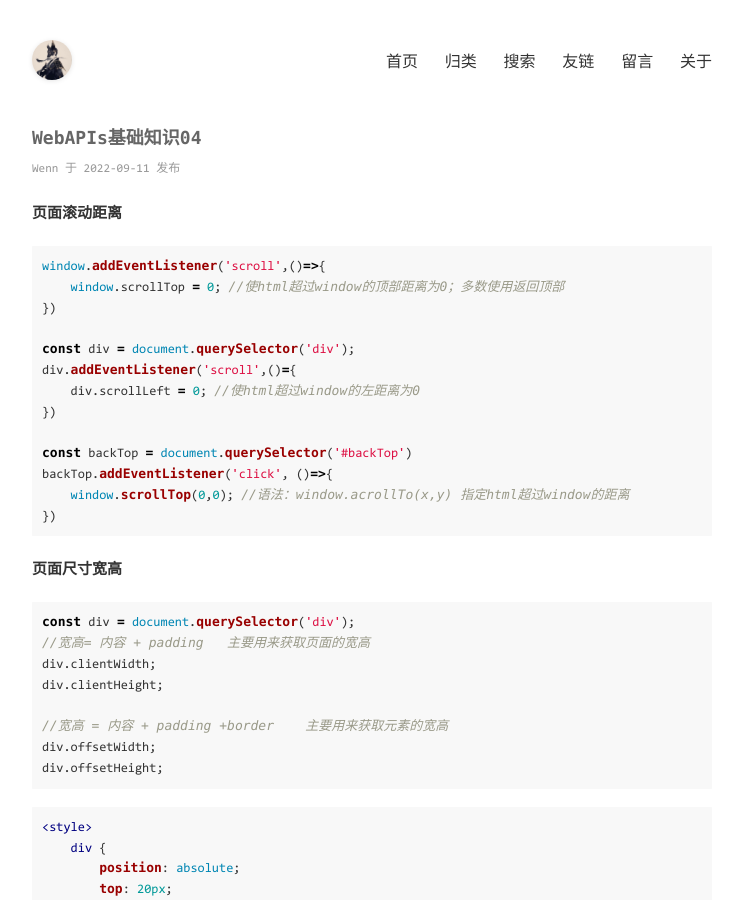
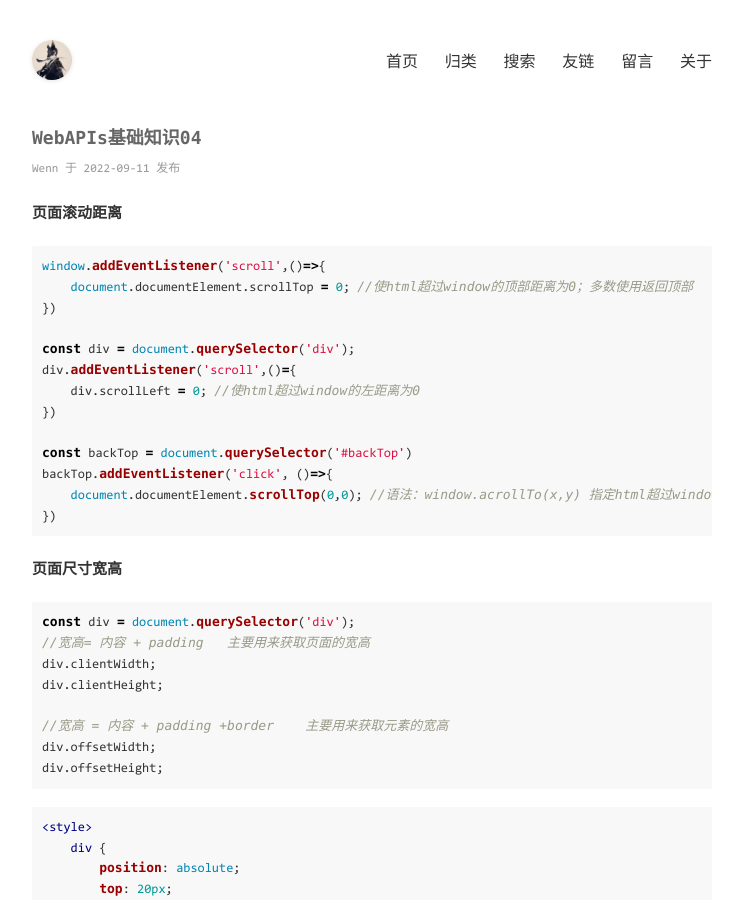
Before and after one commit to Riyixie/Riyixie.github.io, a Jekyll site: the page built from _posts/2022-09-11-WebAPIs基础知识04.md, in a window 1280 px wide and 900 px high. Shown: the whole window, without its empty margins (268-1011 px from the left). Built offline with Jekyll 4.4.1, drawn with Linux system fonts in a browser that asks for light colours; comment, search, counter and statistics services are not loaded.

Commit message:
Changes 03，04

````diff
--- a/_posts/2022-09-11-WebAPIs基础知识04.md
+++ b/_posts/2022-09-11-WebAPIs基础知识04.md
@@ -1,14 +1,14 @@
 ---
 layout: mypost
 title: WebAPIs基础知识04
-categories: [WebAPIs]
+categories: [WebAPIs 页面滚动]
 ---
 
 #### 页面滚动距离
 
 ```js
 window.addEventListener('scroll',()=>{
-    window.scrollTop = 0; //使html超过window的顶部距离为0；多数使用返回顶部
+    document.documentElement.scrollTop = 0; //使html超过window的顶部距离为0；多数使用返回顶部
 })
 
 const div = document.querySelector('div');
@@ -18,7 +18,7 @@ div.addEventListener('scroll',()={
 
 const backTop = document.querySelector('#backTop')
 backTop.addEventListener('click', ()=>{
-    window.scrollTop(0,0); //语法：window.acrollTo(x,y) 指定html超过window的距离
+    document.documentElement.scrollTop(0,0); //语法：window.acrollTo(x,y) 指定html超过window的距离
 })
 ```
 
````
Also changed, not shown: _posts/2022-09-09-WebAPIs基础知识03.md (+1 -1 lines).
